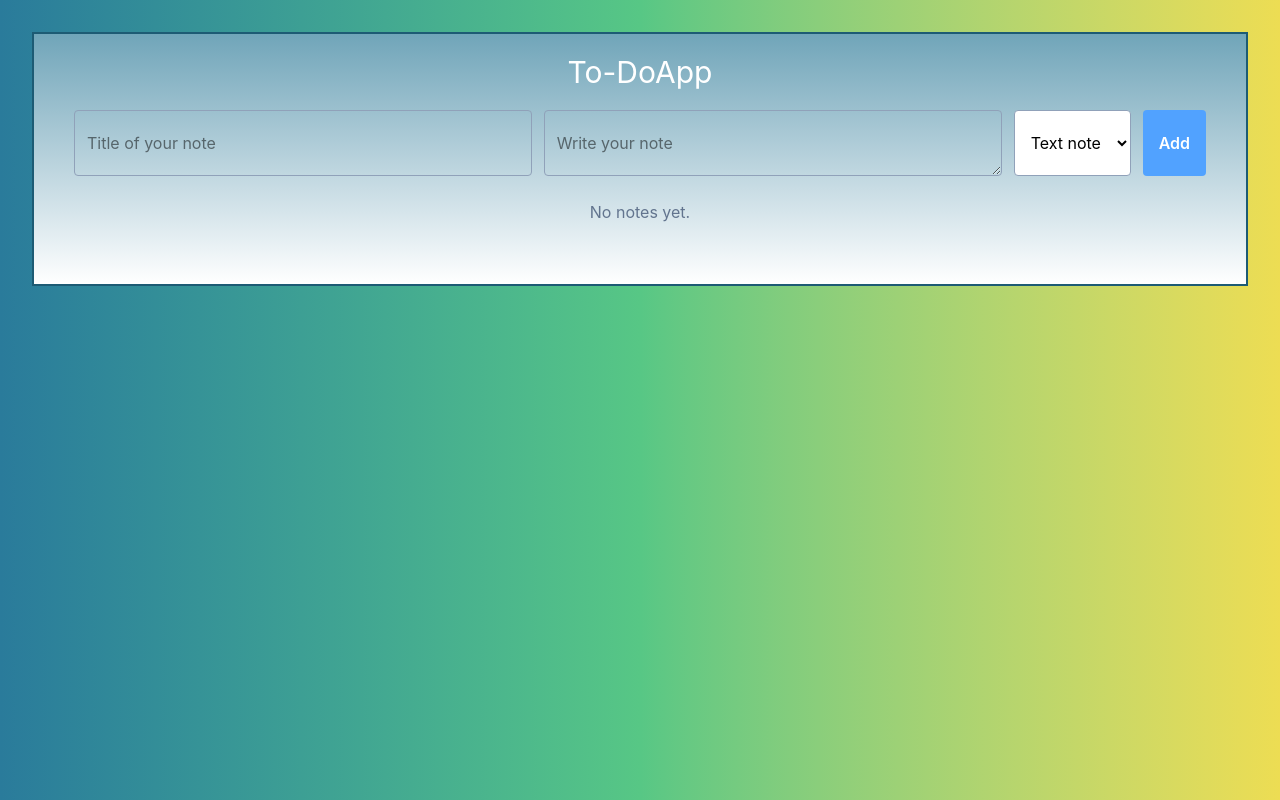
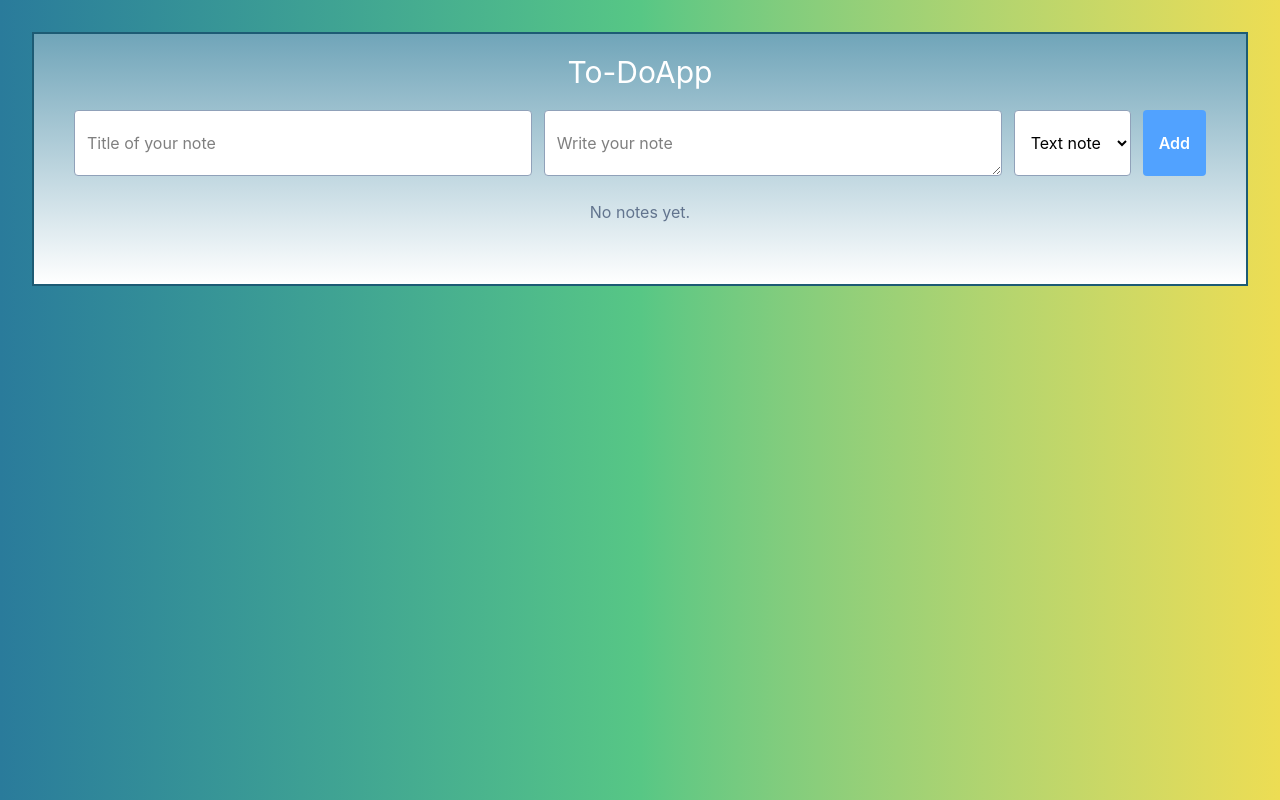
Before and after one commit to ArdaUtu/To-Do-App2, a React (Vite) app: page / in a window 1280 px wide. Built offline with nearby package versions, Linux system fonts and the light colour scheme.

Commit message:
Wite background gegeven aan de input

```diff
--- a/src/components/AddNoteForm.tsx
+++ b/src/components/AddNoteForm.tsx
@@ -20,7 +20,7 @@ function AddNoteForm({
     >
       <input
         aria-label="Note title"
-        className="w-full rounded border border-slate-400 px-3 py-5"
+        className="w-full rounded border  border-slate-400 bg-white px-3 py-5"
         onChange={(event) => onTitleChange(event.target.value)}
         placeholder={noteType === 'checklist' ? 'Description of your checklist' : 'Title of your note'}
         type="text"
@@ -29,7 +29,7 @@ function AddNoteForm({
       {noteType === 'text' && (
         <textarea
           aria-label="Text of the note"
-          className="w-full rounded border border-slate-400 px-3 py-5"
+          className="w-full rounded border  border-slate-400 bg-white px-3 py-5"
           onChange={(event) => onBodyChange(event.target.value)}
           placeholder="Write your note"
           rows={1}
```
